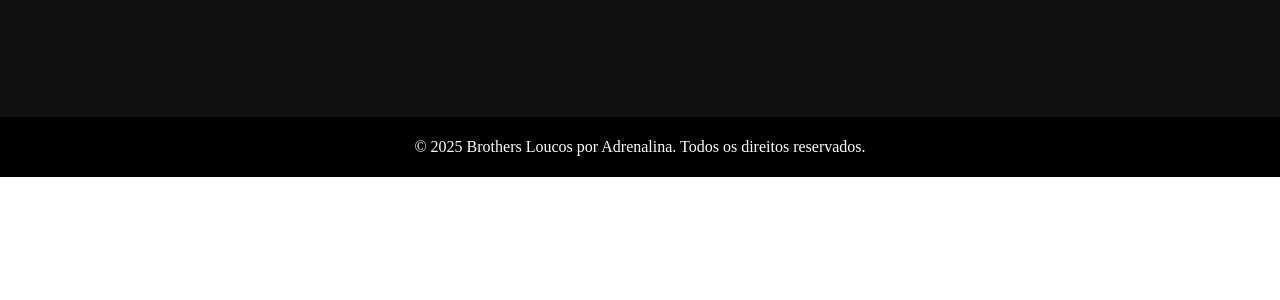
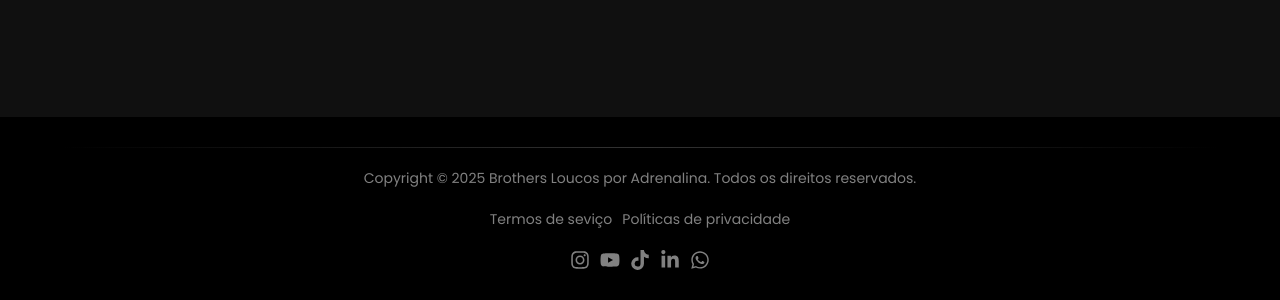
Before and after one commit to JuniorCesarMarques/react-blog, a React (Vite) app: page / in a window 1280 px wide. Shown: the part 773-1073 px from the top of the page. Before the commit the page ends 950 px from the top, so only its background shows below. Built offline with nearby package versions, Linux system fonts and the light colour scheme.

Commit message:
footer pronto

```diff
--- a/src/components/layout/footer/Footer.jsx
+++ b/src/components/layout/footer/Footer.jsx
@@ -1,11 +1,28 @@
 import styles from './Footer.module.css';
+
+import { FaInstagram } from "react-icons/fa";
+import { FaYoutube } from "react-icons/fa";
+import { FaTiktok } from "react-icons/fa";
+import { FaLinkedinIn } from "react-icons/fa";
+import { FaWhatsapp } from "react-icons/fa";
 
 const Footer = () => {
   const year = new Date().getFullYear();
 
   return (
     <footer className={styles.container}>
-        <p>&copy; {year} Brothers Loucos por Adrenalina. Todos os direitos reservados.</p>
+        <p className={styles.copyright}>Copyright &copy; {year} Brothers Loucos por Adrenalina. Todos os direitos reservados.</p>
+        <div className={styles.policy_container}>
+          <p>Termos de seviço</p>
+          <p>Políticas de privacidade</p>
+        </div>
+        <div className={styles.social_media}>
+          <FaInstagram />
+          <FaYoutube />
+          <FaTiktok />
+          <FaLinkedinIn />
+          <FaWhatsapp />
+        </div>
     </footer>
   )
 }
--- a/src/components/layout/footer/Footer.module.css
+++ b/src/components/layout/footer/Footer.module.css
@@ -1,11 +1,38 @@
 .container {
     background-color: black;
-    height: 60px;
+    min-height: 60px;
+    padding: 30px 0;
     display: flex;
     justify-content: center;
+    flex-direction: column;
+    gap: 20px;
     align-items: center;
+    font-family: "Poppins", serif;
+    font-size: var(--font-size);
+    color: #818181;
+    text-align: center;
 }
 
-.container p {
-    color: white;
+.copyright {
+    padding: 0 10px;
 }
+
+.container::before {
+    content: "";
+    height: 2px;
+    background-image: linear-gradient(10deg, #3330, #333, #3330);
+    height: 1px;
+    width: 90vw;
+
+}
+
+.policy_container {
+    display: flex;
+    gap: 10px;
+}
+
+.social_media {
+    display: flex;
+    gap: 10px;
+    font-size: 20px;
+}
```
